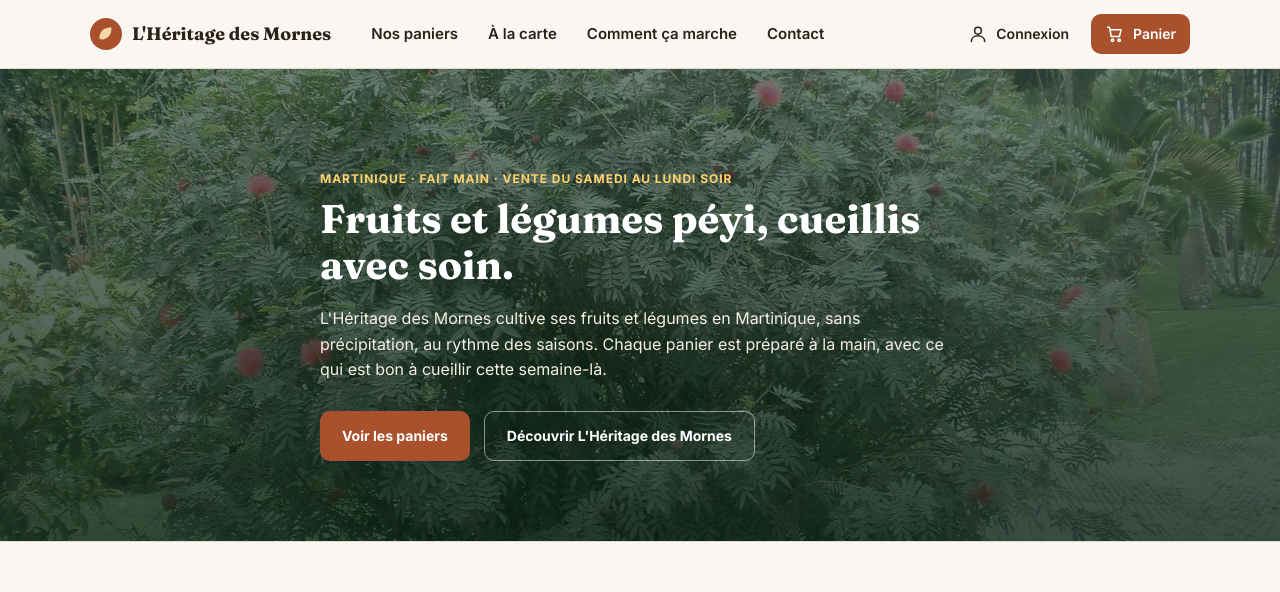
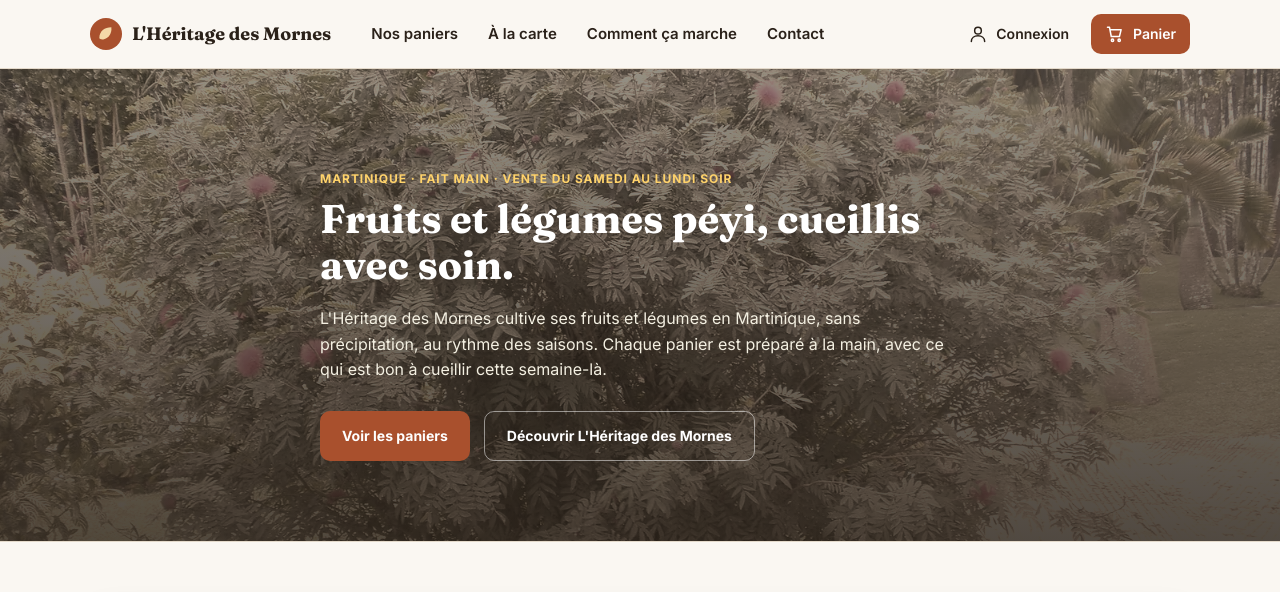
Before and after one commit to SteveM242/les-jardins-de-genni, a Vue app: page / in a window 1280 px wide. Shown: the top 592 px of the page. Built offline with nearby package versions, Linux system fonts and the light colour scheme; no server answers.

Commit message:
fix(design): warm-grade banner photos and brown overlays to match the earth palette
Co-Authored-By: Claude Sonnet 5.5 <noreply@anthropic.com>

```diff
--- a/src/components/GalleryCarousel.vue
+++ b/src/components/GalleryCarousel.vue
@@ -123,6 +123,7 @@ onBeforeUnmount(() => {
 }
 
 .slide img {
+  filter: sepia(0.38) saturate(0.82) hue-rotate(-10deg) contrast(1.02);
   width: 100%;
   height: 100%;
   object-fit: cover;
@@ -136,7 +137,7 @@ onBeforeUnmount(() => {
   right: 0;
   bottom: 0;
   padding: 48px 24px 20px;
-  background: linear-gradient(180deg, transparent, rgba(6, 30, 18, 0.78));
+  background: linear-gradient(180deg, transparent, rgba(42, 33, 25, 0.8));
   color: #fff;
   font-family: "Fraunces", Georgia, serif;
   font-size: clamp(16px, 2.2vw, 22px);
--- a/src/style.css
+++ b/src/style.css
@@ -174,6 +174,13 @@ main:focus {
   }
 }
 
+/* ---------- Photos d'ambiance ---------- */
+
+/* Étalonnage chaud : les photos de bandeau (très vertes) se fondent dans la palette terre et crème. */
+.warm-photo {
+  filter: sepia(0.38) saturate(0.82) hue-rotate(-10deg) contrast(1.02);
+}
+
 /* ---------- Filet ---------- */
 
 /* Anciennement une bande multicolore : désormais discret, la couleur vient du contenu. */
--- a/src/views/AboutView.vue
+++ b/src/views/AboutView.vue
@@ -18,7 +18,7 @@ const customParagraphs = computed(() =>
   <div class="about">
     <div class="container about-grid">
       <div class="about-media">
-        <img src="/images/about-martinique.webp" alt="Culture de bananes et canne à sucre en Martinique" />
+        <img class="warm-photo" src="/images/about-martinique.webp" alt="Culture de bananes et canne à sucre en Martinique" />
       </div>
 
       <div class="about-body">
--- a/src/views/HomeView.vue
+++ b/src/views/HomeView.vue
@@ -103,11 +103,29 @@ const slides = computed(() => (siteContent.state.gallery.length > 0 ? siteConten
 <style scoped>
 .hero {
   position: relative;
+  isolation: isolate;
   padding: 100px 0 80px;
   border-bottom: 1px solid var(--line);
-  background: linear-gradient(180deg, rgba(8, 40, 22, 0.55) 0%, rgba(6, 30, 18, 0.8) 100%),
-    url("/images/hero-jardin.webp") center/cover no-repeat;
+  background: #2a2119;
   color: #fff;
+}
+
+/* Photo étalonnée chaud (sépia léger) + voile brun : plus de bandeau vert sur une page terracotta. */
+.hero::before {
+  content: "";
+  position: absolute;
+  inset: 0;
+  z-index: -2;
+  background: url("/images/hero-jardin.webp") center/cover no-repeat;
+  filter: sepia(0.55) saturate(0.8) hue-rotate(-14deg);
+}
+
+.hero::after {
+  content: "";
+  position: absolute;
+  inset: 0;
+  z-index: -1;
+  background: linear-gradient(180deg, rgba(42, 33, 25, 0.5) 0%, rgba(42, 33, 25, 0.82) 100%);
 }
 
 .hero-inner {
--- a/src/views/admin/AdminUsersView.vue
+++ b/src/views/admin/AdminUsersView.vue
@@ -436,7 +436,7 @@ th {
 }
 
 .dialog::backdrop {
-  background: rgba(6, 30, 18, 0.55);
+  background: rgba(42, 33, 25, 0.55);
 }
 
 .dialog form {
```
